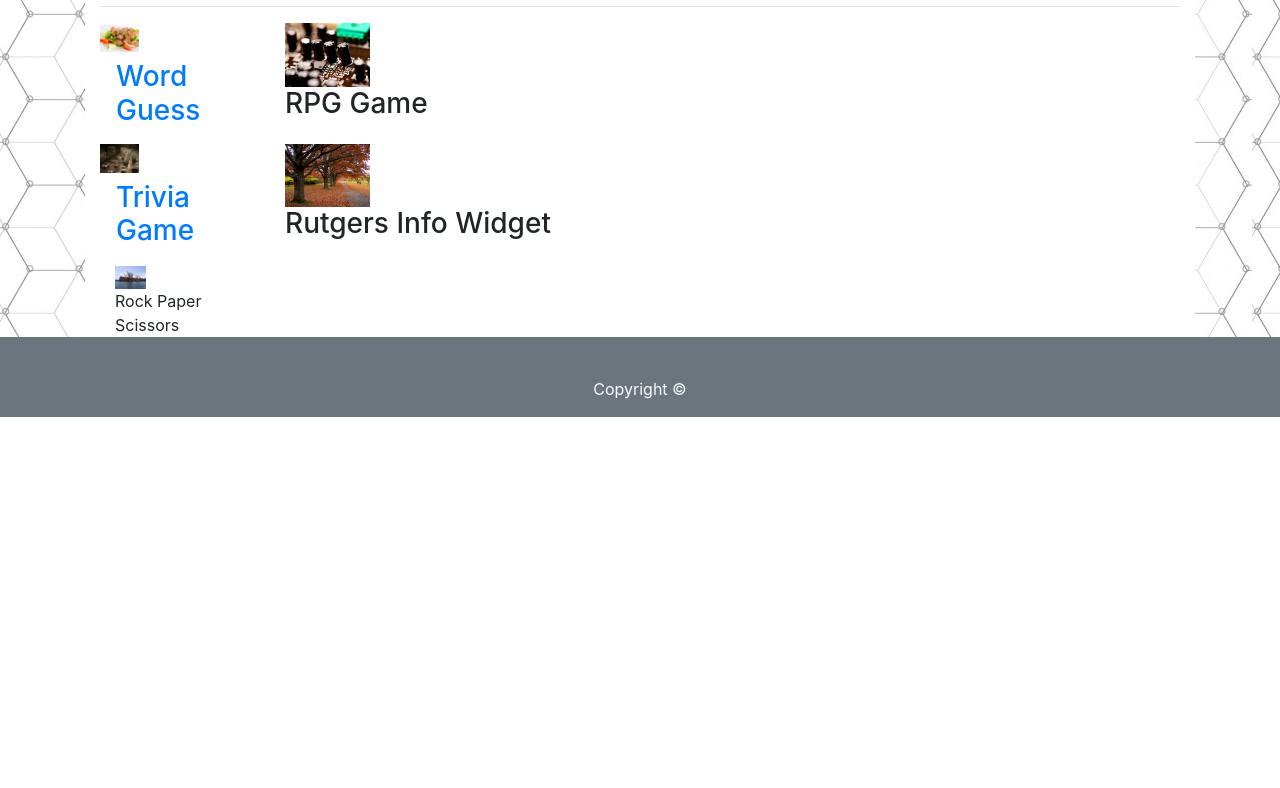
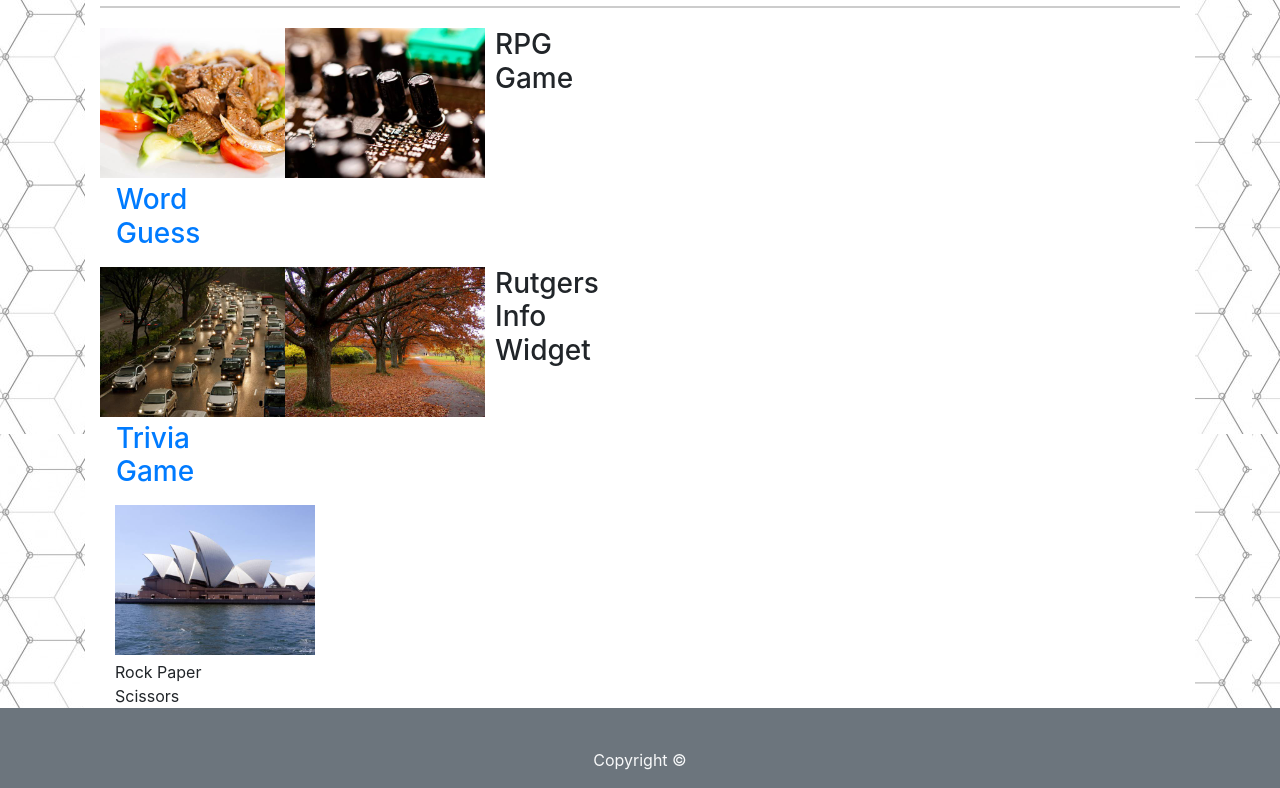
Before and after one commit to cnpham/Bootstrap-Portfolio, a plain HTML site: page portfolio.html in a window 1280 px wide. Shown: the part 192-980 px from the top of the page. Before the commit the page ends 800 px from the top, so only its background shows below. Drawn offline with nearby package versions, Linux system fonts and the light colour scheme.

Commit message:
Add files via upload

```diff
--- a/portfolio.html
+++ b/portfolio.html
@@ -3,6 +3,7 @@
     <head>
         <title>Portfolio</title>
         <link rel="stylesheet" href="https://maxcdn.bootstrapcdn.com/bootstrap/4.0.0/css/bootstrap.min.css">
+        <link rel="stylesheet" type="text/css" href="assets/css/style.css">
     </head>
     <body>
         <div style="background:transparent url('assets/images/hexagons.jpg')">
@@ -37,26 +38,26 @@
 
                 <div class="row align-items-start">
                     <div class="col-lg-2">
-                        <img id="picture2" class="h-25 w-25" src="assets/images/food-q-c-640-480-2.jpg" alt="Word Guess">
+                        <img id="picture2" class="h-10 w-10" src="assets/images/food-q-c-640-480-2.jpg" alt="Word Guess">
                         <h3>
                             <a class="nav-link" href="https://github.com/cnpham/Word-Guess-Game">Word Guess</a>
                         </h3>
                     </div>
                     <div class="col-lg-4">
-                        <img id="picture2" class="h-25 w-25" src="assets/images/technics-q-c-640-480-4.jpg" alt="RPG Game">
+                        <img id="picture2" class="h-10 w-10" src="assets/images/technics-q-c-640-480-4.jpg" alt="RPG Game">
                         <h3>RPG Game</h3>
                     </div>
                 </div>
 
                 <div class="row align-items-start">
                     <div class="col-lg-2">
-                        <img id="picture2" class="h-25 w-25" src="assets/images/transport-q-c-640-480-7.jpg" alt="Trivia Game">
+                        <img id="picture2" class="h-10 w-10" src="assets/images/transport-q-c-640-480-7.jpg" alt="Trivia Game">
                     <h3>
                         <a class="nav-link" href="https://github.com/cnpham/TriviaGame">Trivia Game</a>
                     </h3>
                     </div>
                     <div class="col-lg-4">
-                        <img id="picture2" class="h-25 w-25" src="assets/images/nature-q-c-640-480-4.jpg" alt="Rutgers Info Widget">
+                        <img id="picture2" class="h-10 w-10" src="assets/images/nature-q-c-640-480-4.jpg" alt="Rutgers Info Widget">
                         <h3>Rutgers Info Widget</h3>
                     </div>
                 </div>
@@ -64,7 +65,7 @@
                 <div class="row align-items-start">
                     <div class="col-lg-2">
                         <div class="container">
-                        <img id="picture2" class="h-25 w-25" src="assets/images/city-q-c-640-480-7.jpg" alt="Rock Paper Scissors">
+                        <img id="picture2" class="h-10 w-10" src="assets/images/city-q-c-640-480-7.jpg" alt="Rock Paper Scissors">
                         <div class="bottom">Rock Paper Scissors</div>
                         </div>
                     </div>
```
